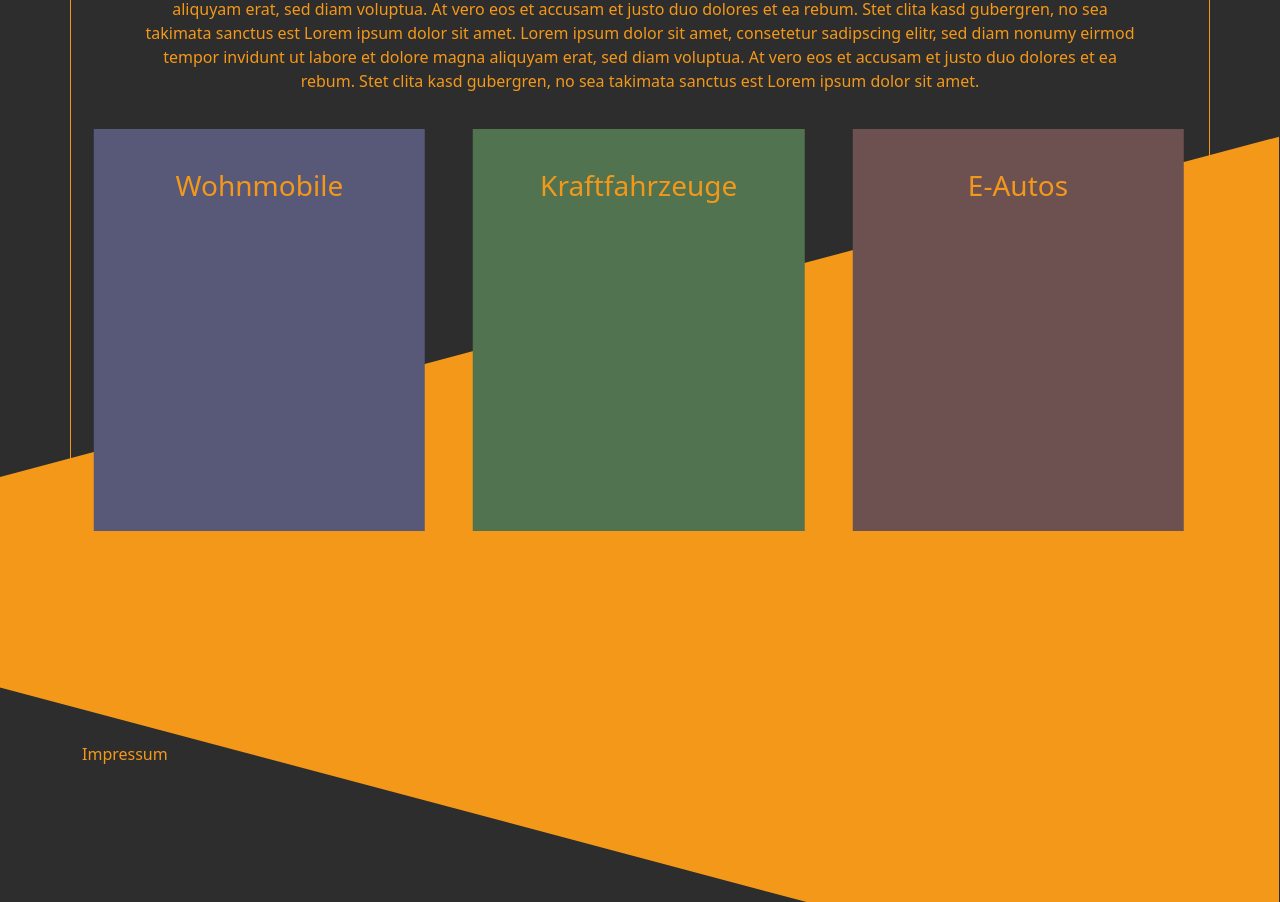
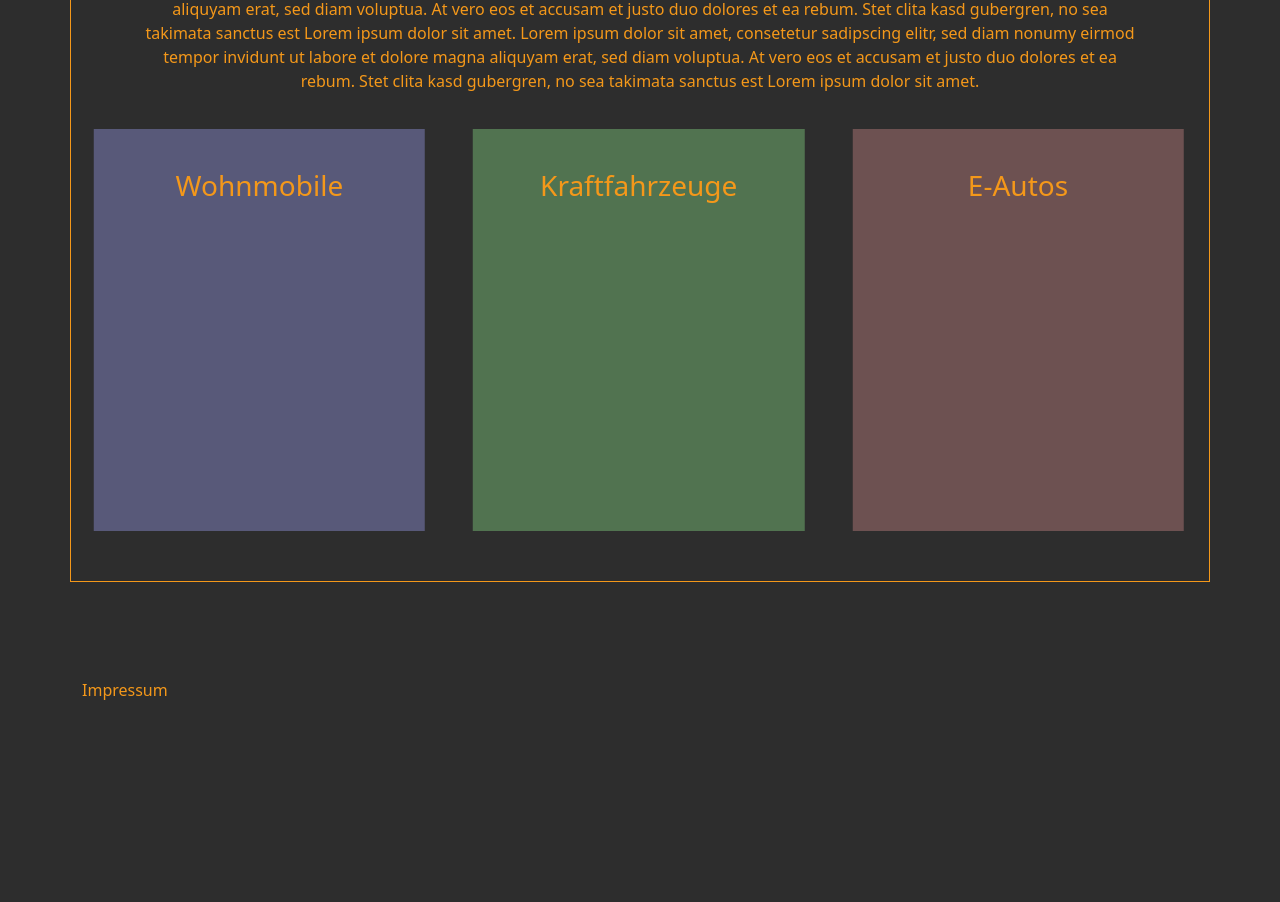
Before and after one commit to rllyben/Antiflo-Schampoo, a Vue app in the folder flomy/: page /#/ in a window 1280 px wide. Shown: the part 1280-2182 px from the top of the page. After the commit the page ends 1998 px from the top, so only its background shows below. Built offline with nearby package versions, Linux system fonts and the light colour scheme.

Commit message:
freier Rasen zum Erbsenlesen

```diff
--- a/flomy/src/views/HomeView.vue
+++ b/flomy/src/views/HomeView.vue
@@ -57,9 +57,9 @@
             no sea takimata sanctus est Lorem ipsum dolor sit amet.
           </p>
         </div>
-        <div class="background">
+<!--         <div class="background">
           <img class="fragment" src="@/assets/footer.svg" />
-        </div>
+        </div> -->
         <div class="custom-row">
           <div class="col service camper">
             <h3>Wohnmobile</h3>
@@ -133,18 +133,20 @@ hr {
   color: #ffc678;
 }
 footer {
-  margin-top: 10rem;
+  margin-top: 5
+  rem;
+  margin-bottom: 1rem;
 }
 .background {
   position: relative;
 }
-.fragment {
+/* .fragment {
   z-index: -1;
   position: absolute;
   width: 100vw;
   transform: translateX(-51%);
   margin-left: calc(50%);
-}
+} */
 .contact-about {
   gap: 2rem 0;
   text-align: center;
```
